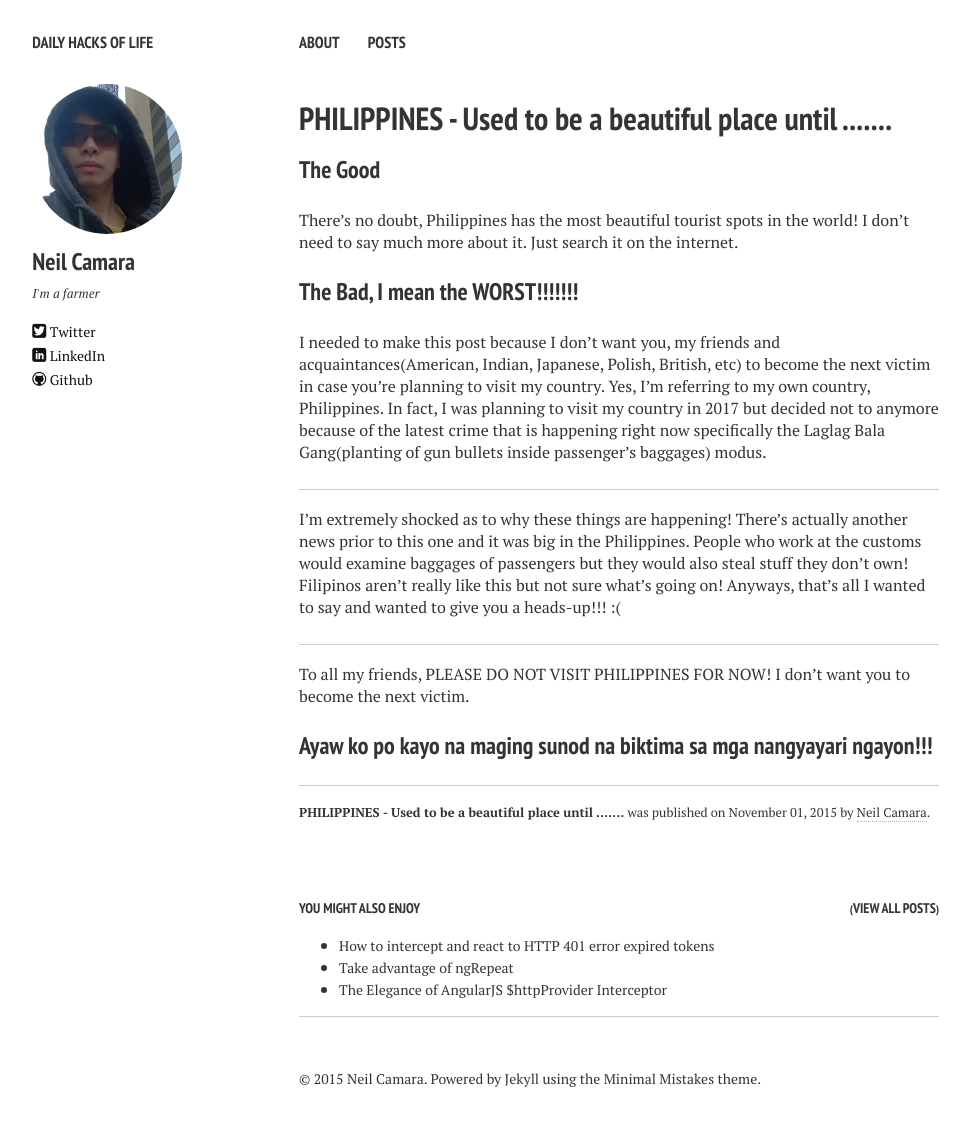
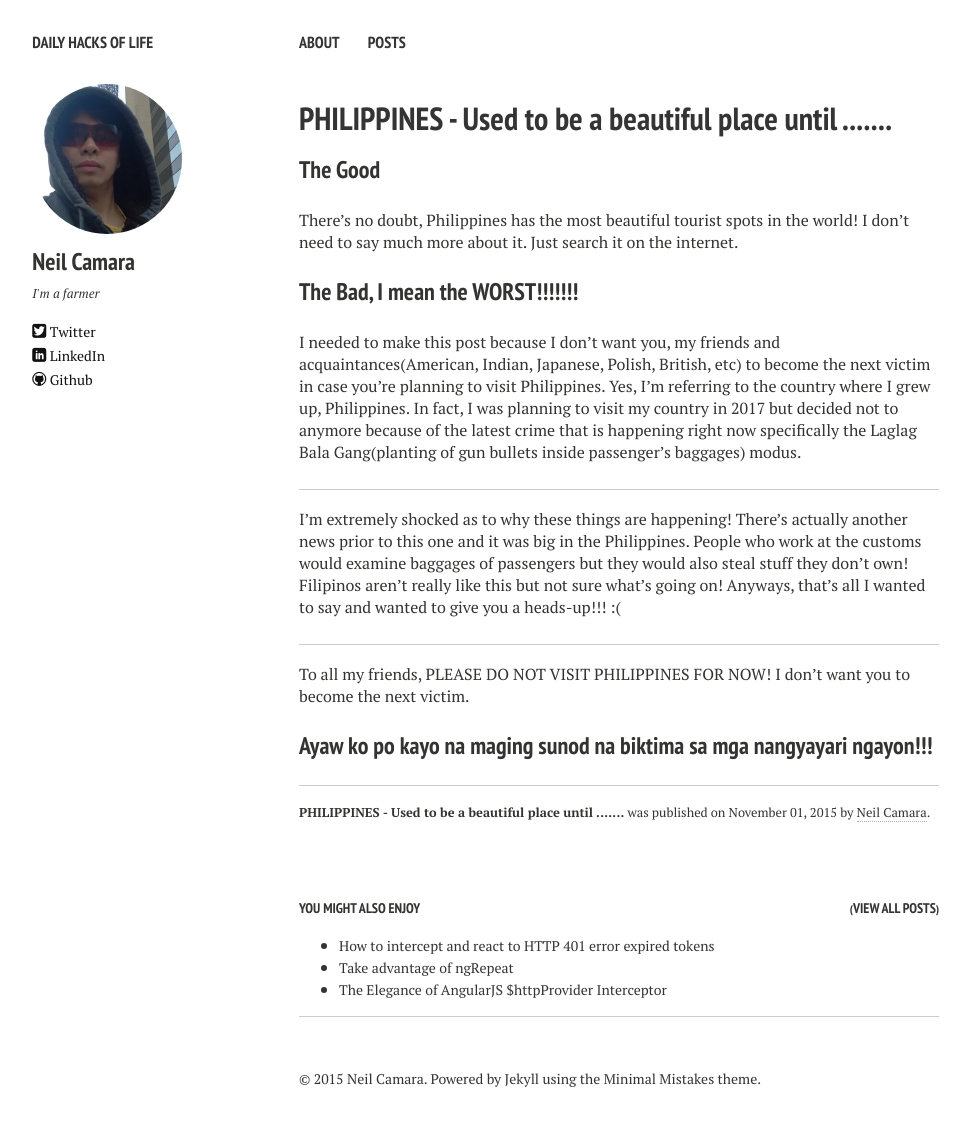
Before and after one commit to c0debreaker/c0debreaker.github.io, a Jekyll site: the page built from _posts/2015-11-01-mycountry-is-a-mess.md, in a window 1280 px wide. Shown: the whole page, without its empty margins (21-991 px from the left). Built offline with Jekyll 4.4.1, drawn with Linux system fonts in a browser that asks for light colours; nearby versions of some CDN libraries.

```diff
--- a/_posts/2015-11-01-mycountry-is-a-mess.md
+++ b/_posts/2015-11-01-mycountry-is-a-mess.md
@@ -12,7 +12,7 @@
 
 ### The Bad, I mean the WORST!!!!!!!
 
-I needed to make this post because I don't want you, my friends and acquaintances(American, Indian, Japanese, Polish, British, etc) to become the next victim in case you're planning to visit my country. Yes, I'm referring to my own country, Philippines. In fact, I was planning to visit my country in 2017 but decided not to anymore because of the latest crime that is happening right now specifically the Laglag Bala Gang(planting of gun bullets inside passenger's baggages) modus.
+I needed to make this post because I don't want you, my friends and acquaintances(American, Indian, Japanese, Polish, British, etc) to become the next victim in case you're planning to visit Philippines. Yes, I'm referring to the country where I grew up, Philippines. In fact, I was planning to visit my country in 2017 but decided not to anymore because of the latest crime that is happening right now specifically the Laglag Bala Gang(planting of gun bullets inside passenger's baggages) modus.
 
 ---
 I'm extremely shocked as to why these things are happening! There's actually another news prior to this one and it was big in the Philippines. People who work at the customs would examine baggages of passengers but they would also steal stuff they don't own! Filipinos aren't really like this but not sure what's going on! Anyways, that's all I wanted to say and wanted to give you a heads-up!!! :(
```
